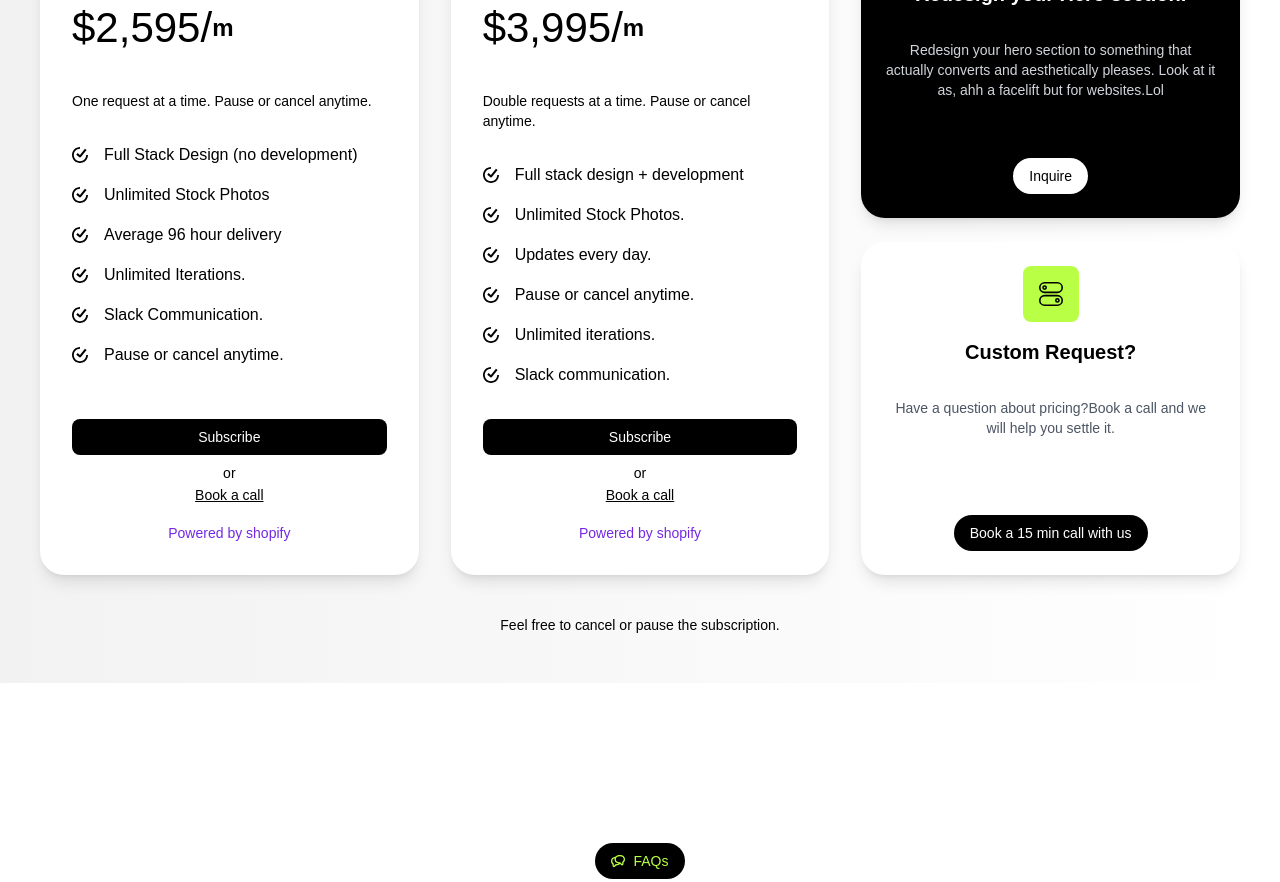
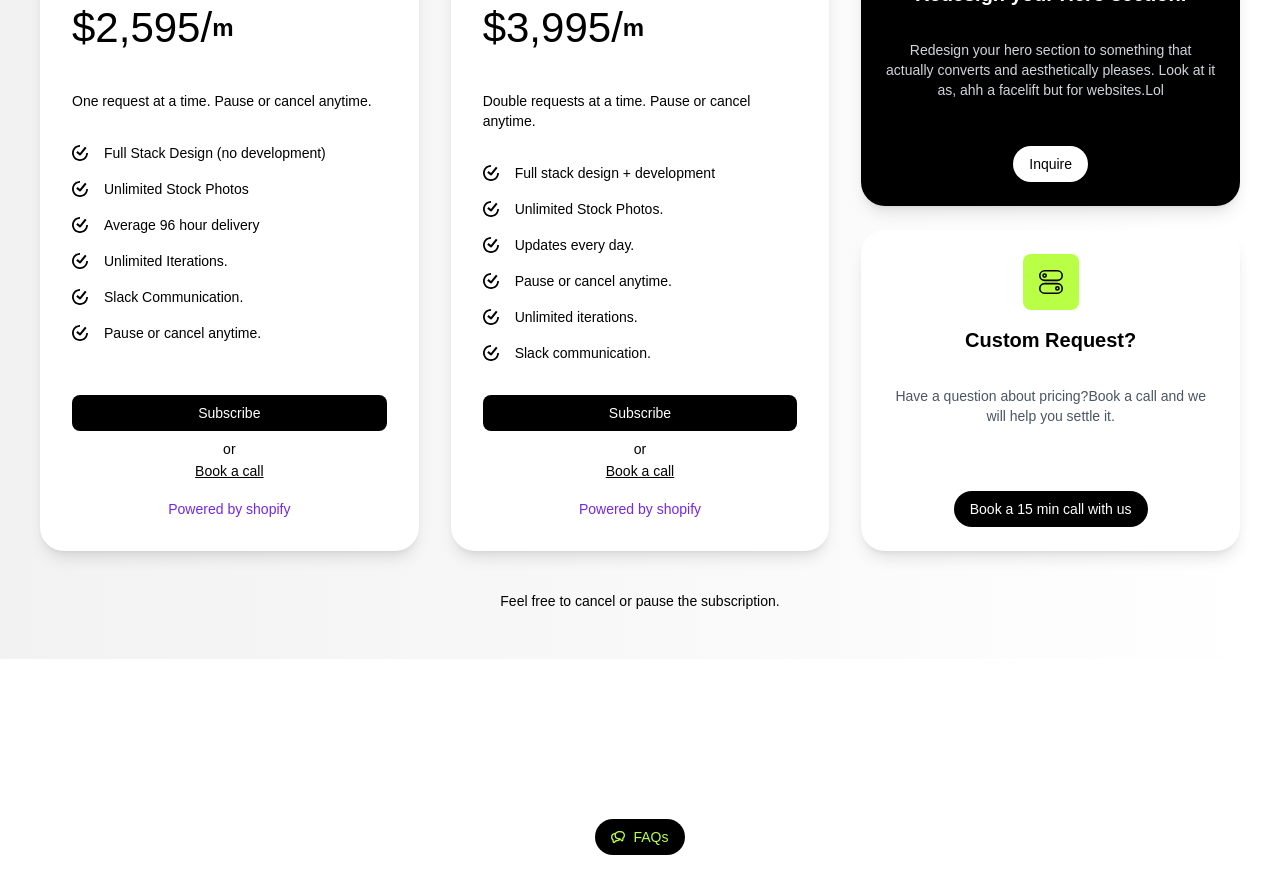
Before and after one commit to hendrckks/mtandao, a React (Vite) app: page / in a window 1280 px wide. Shown: the part 4560-5442 px from the top of the page. Built offline with nearby package versions, Linux system fonts and the light colour scheme; a web font is replaced by a local one.

Commit message:
edit: project card text description text size

```diff
--- a/src/components/pricing/PricingCard.tsx
+++ b/src/components/pricing/PricingCard.tsx
@@ -48,10 +48,7 @@ const PricingCard: React.FC<PricingCardProps> = ({
       <p className="text-sm py-6">{description}</p>
       <ul className="flex-grow mb-2">
         {features.map((feature, index) => (
-          <li
-            key={index}
-            className="flex md:text-base text-sm items-center py-2"
-          >
+          <li key={index} className="flex text-sm items-center py-2">
             <span className="mr-4">
               {feature.included ? (
                 <Ticktick className="text-black w-4 h-4" />
```
